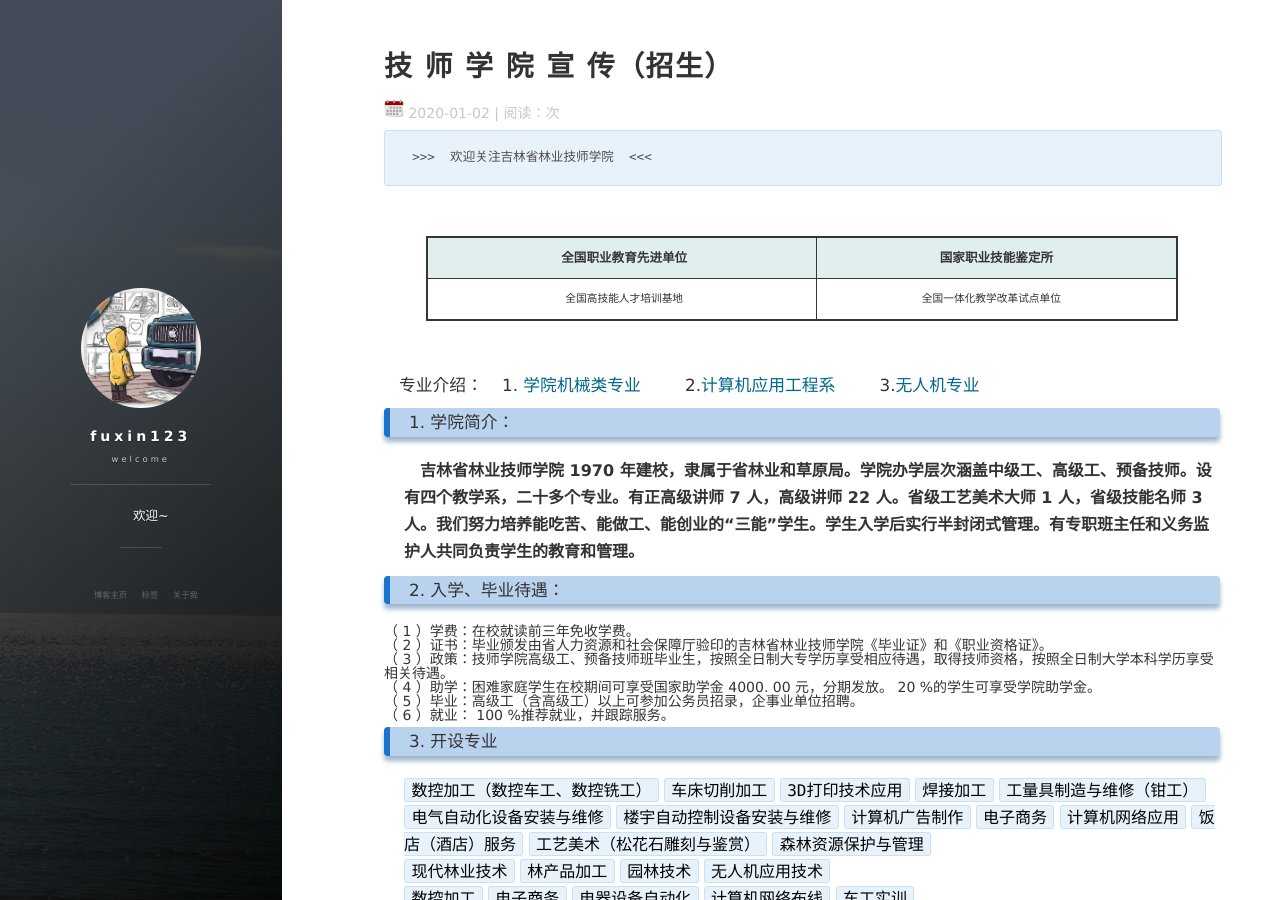
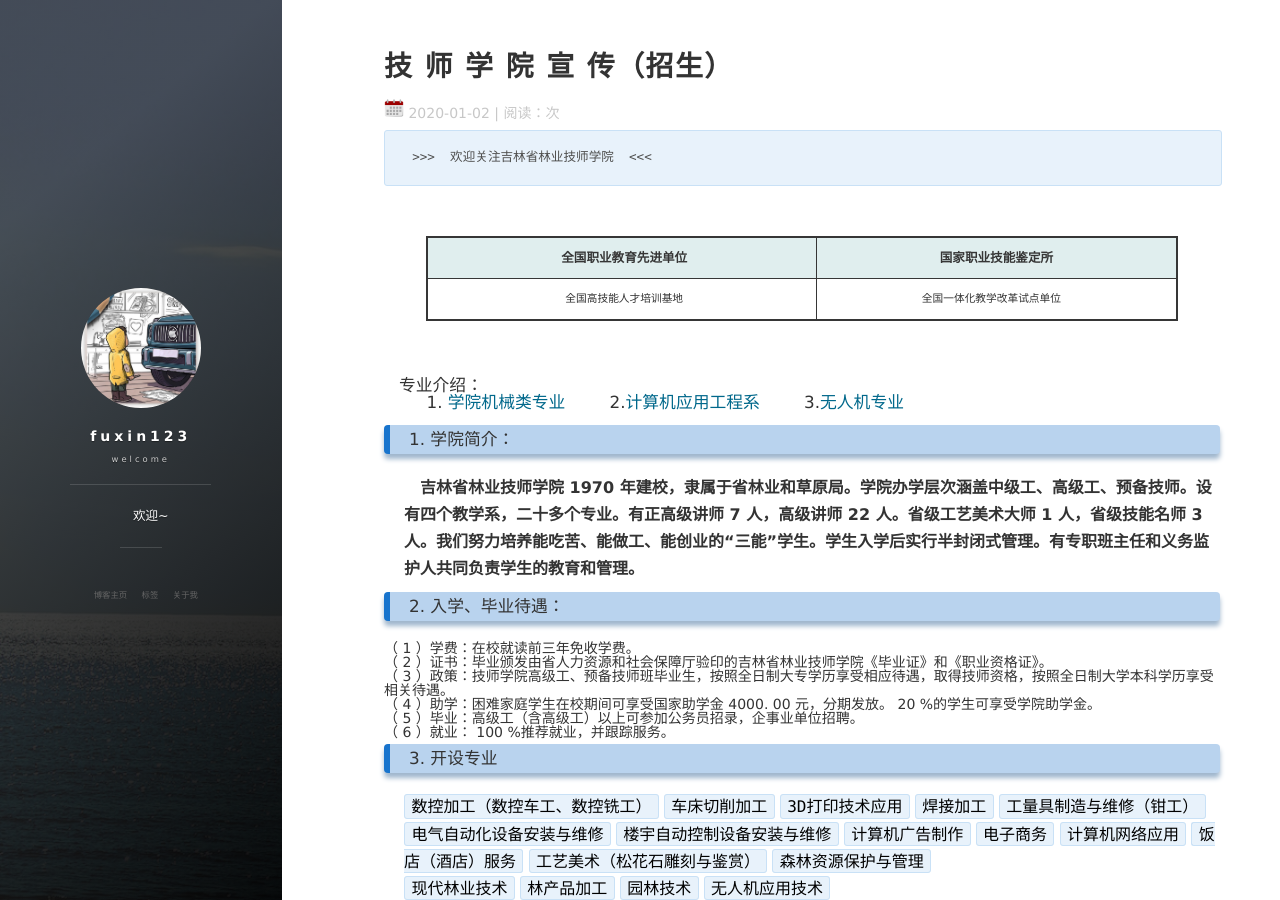
Before and after one commit to fuxin123z/fuxin123z.github.io, a Jekyll site: the page built from _posts/2020-01-02-xueyuan.md, in a window 1280 px wide and 900 px high. Built offline with Jekyll 4.4.1, drawn with Linux system fonts in a browser that asks for light colours; nearby versions of some CDN libraries; comment, search, counter and statistics services are not loaded.

```diff
--- a/_posts/2020-01-02-xueyuan.md
+++ b/_posts/2020-01-02-xueyuan.md
@@ -14,7 +14,7 @@ tag: 学院
 
 <!-- more -->
 
-#### 专业介绍： &ensp; 1. [学院机械类专业](https://fuxin123.cn/2020/01/xueyuan-jidiangongcheng/) &ensp;&ensp;&ensp;&ensp;     2.[计算机应用工程系][1] &ensp;&ensp;&ensp;&ensp;    3.[无人机专业][2]
+#### 专业介绍：<br> &ensp;  &ensp; 1. [学院机械类专业](https://fuxin123.cn/2020/01/xueyuan-jidiangongcheng/) &ensp;&ensp;&ensp;&ensp;     2.[计算机应用工程系][1] &ensp;&ensp;&ensp;&ensp;    3.[无人机专业][2]
 
 
 ### 1. 学院简介：
```
